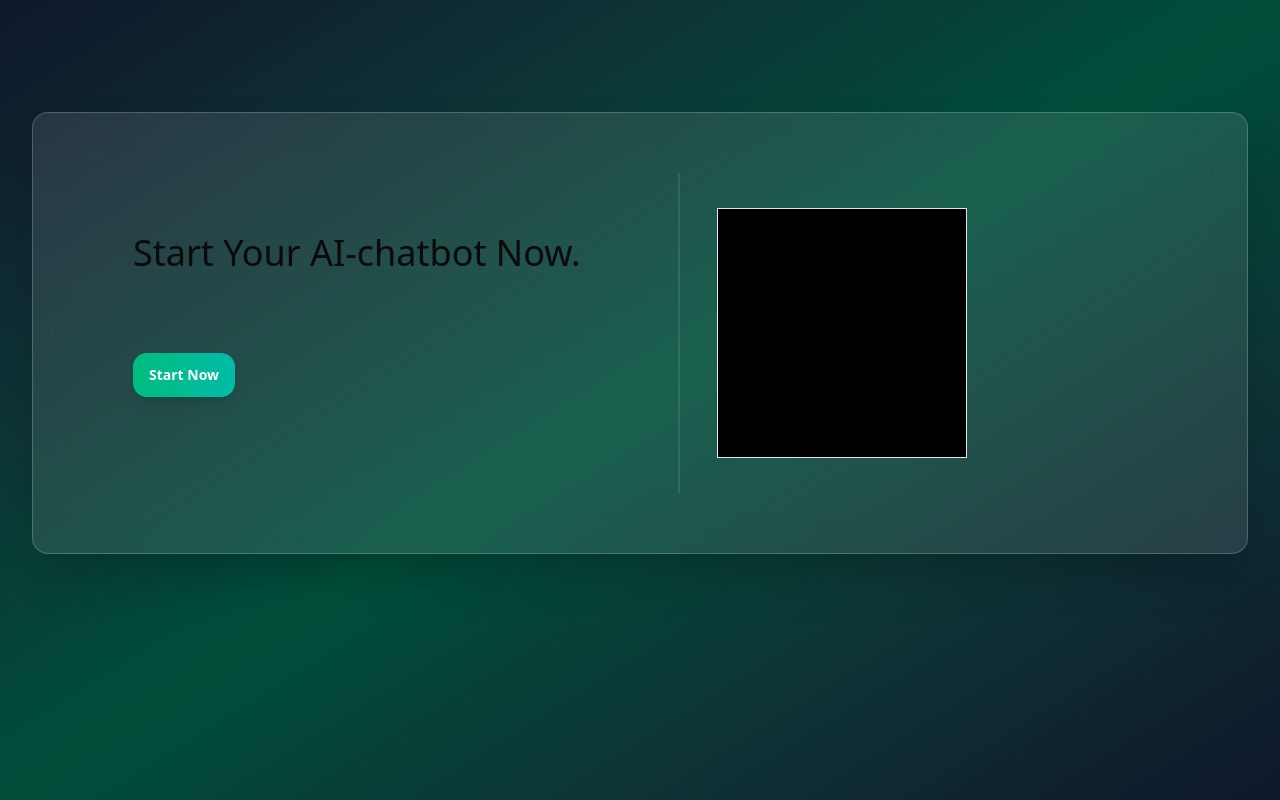
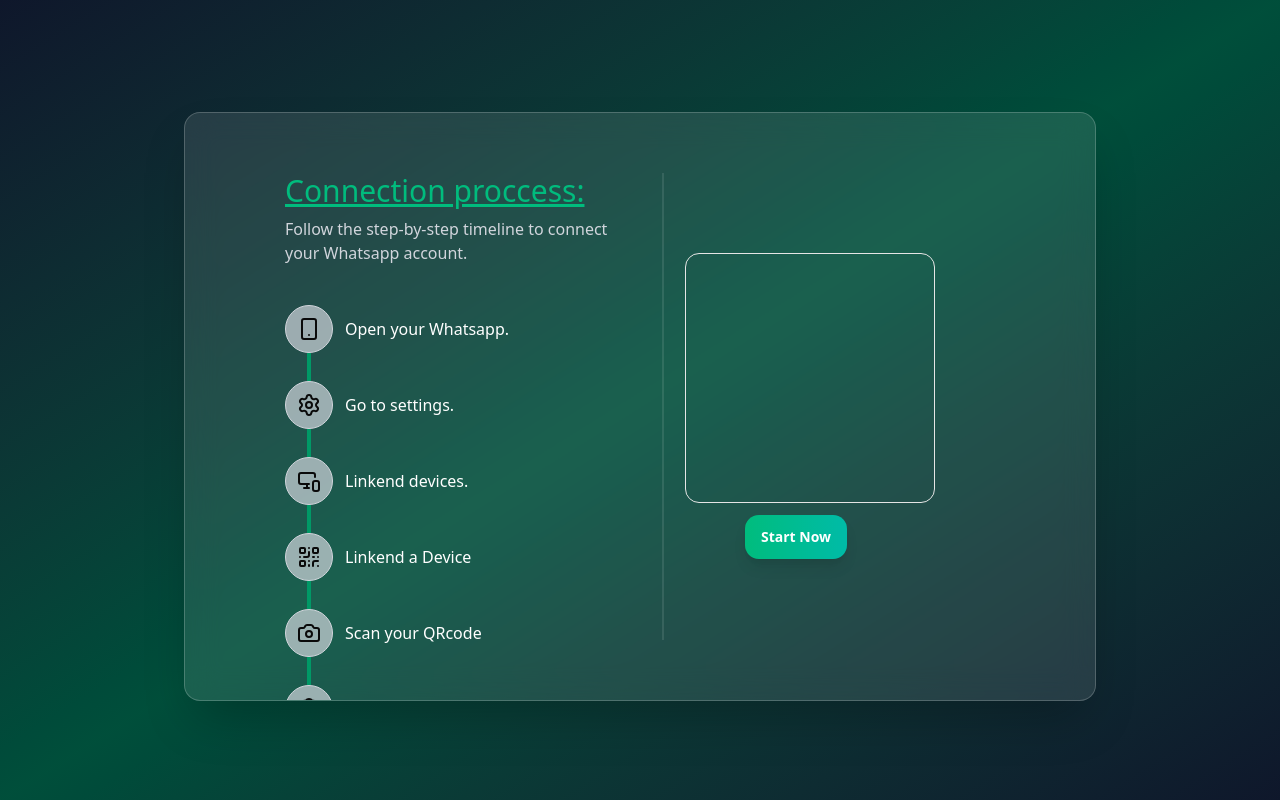
Before and after one commit to medbql/Ai-whatsapp-bot, a Next.js app in the folder frontend/: page / in a window 1280 px wide. Built offline with nearby package versions, Linux system fonts and the light colour scheme.

Commit message:
use different session and update front

```diff
--- a/frontend/app/page.tsx
+++ b/frontend/app/page.tsx
@@ -3,6 +3,7 @@ import { Button } from "@/components/ui/button";
 import QRCode from "react-qr-code";
 import { useEffect, useState } from "react";
 import { api } from "@/axios/config";
+import { Camera, MonitorSmartphone, Phone, QrCode, Settings, Smartphone, Verified } from "lucide-react";
 
 export default function Home() {
   const [startSession, setStartSession] = useState(false);
@@ -12,7 +13,7 @@ export default function Home() {
     const getQrCode = async () => {
       console.log('start req...')
       try {
-        const response = await api.get('/');
+        const response = await api.post('/linkDevice', { sessionName: 'med2' });
         console.log(response)
         setQr(response.data.code);
 
@@ -29,15 +30,70 @@ export default function Home() {
 
   return (
     <div className="min-h-screen h-screen bg-gradient-to-br from-slate-900 via-emerald-900 to-slate-900 p-4 md:p-8">
-      <div className="bg-white/10 h-[60%] flex justify-between items-center mt-20 p-15 backdrop-blur-lg rounded-2xl shadow-2xl overflow-hidden border border-white/20">
-        <div className="h-full w-1/2 pt-15 pl-10 ">
-          <h1 className="text-4xl font-medium mb-20">Start Your AI-chatbot Now.</h1>
-          <Button onClick={() => setStartSession(!startSession)} className="h-11 bg-gradient-to-r from-emerald-500 to-teal-500 text-white font-semibold rounded-xl hover:from-emerald-600 hover:to-teal-600 transform hover:scale-105 transition-all duration-200 shadow-lg hover:shadow-xl" >Start Now</Button>
+      <div className="bg-white/10 w-3/4 h-[80%] mx-auto flex justify-between items-center mt-20 p-15 backdrop-blur-lg rounded-2xl shadow-2xl overflow-hidden border border-white/20">
+        <div className="h-full w-1/2 pt-0 pl-10 ">
+
+          <h1 className="text-3xl font-medium mb-2 text-emerald-500 underline">Connection proccess:</h1>
+          <p className="text-gray-300 mb-10">Follow the step-by-step timeline to connect your Whatsapp account. </p>
+
+          <span className="flex items-center ">
+            <div className="w-12 h-12 flex justify-center items-center border border-gray-300 rounded-full bg-gray-300/70"><Smartphone className="size-6" /> </div>
+            <p className="ml-3 text-white " >Open your Whatsapp.</p>
+          </span>
+          <div className=" w-12 h-7 flex justify-center" >
+            <div className="w-1 h-full bg-emerald-600 shadow-lg" ></div>
+          </div>
+
+          <span className="flex items-center ">
+            <div className="w-12 h-12 flex justify-center items-center border border-gray-300 rounded-full bg-gray-300/70"><Settings className="size-6" /> </div>
+            <p className="ml-3 text-white " >Go to settings.</p>
+          </span>
+          <div className=" w-12 h-7 flex justify-center" >
+            <div className="w-1 h-full bg-emerald-600 shadow-lg" ></div>
+          </div>
+
+          <span className="flex items-center ">
+            <div className="w-12 h-12 flex justify-center items-center border border-gray-300 rounded-full bg-gray-300/70"><MonitorSmartphone className="size-6" /> </div>
+            <p className="ml-3 text-white " >Linkend devices.</p>
+          </span>
+          <div className=" w-12 h-7 flex justify-center" >
+            <div className="w-1 h-full bg-emerald-600 shadow-lg" ></div>
+          </div>
+
+          <span className="flex items-center ">
+            <div className="w-12 h-12 flex justify-center items-center border border-gray-300 rounded-full bg-gray-300/70"><QrCode className="size-6" /> </div>
+            <p className="ml-3 text-white " >Linkend a Device</p>
+          </span>
+          <div className=" w-12 h-7 flex justify-center" >
+            <div className="w-1 h-full bg-emerald-600 shadow-lg" ></div>
+          </div>
+
+          <span className="flex items-center ">
+            <div className="w-12 h-12 flex justify-center items-center border border-gray-300 rounded-full bg-gray-300/70"><Camera className="size-6" /> </div>
+            <p className="ml-3 text-white " >Scan your QRcode</p>
+          </span>
+          <div className=" w-12 h-7 flex justify-center" >
+            <div className="w-1 h-full bg-emerald-600 shadow-lg" ></div>
+          </div>
+
+          <span className="flex items-center ">
+            <div className="w-12 h-12 flex justify-center items-center border border-gray-300 rounded-full bg-gray-300/70"><Verified className="size-6" /> </div>
+            <p className="ml-3 text-white " >Confirme connection</p>
+          </span>
+
+
+
+
+
+
         </div>
         <div className="bg-white/10 w-0.5 h-full"></div>
-        <div className={` ${!startSession && 'bg-black'}  h-[250px] w-[250px] border mr-55`}>
+        <div >
+          <div className={` ${!startSession && 'bg-transparent'}  h-[250px] w-[250px] border rounded-xl overflow-hidden mb-3 mr-25`}>
 
-          {startSession && <QRCode size={248} value={qr || ''} />}
+            {startSession && <QRCode size={248} value={qr || ''} />}
+          </div>
+          <Button onClick={() => setStartSession(!startSession)} className="h-11 ml-15  bg-gradient-to-r from-emerald-500 to-teal-500 text-white font-semibold rounded-xl hover:from-emerald-600 hover:to-teal-600 transform hover:scale-105 transition-all duration-200 shadow-lg hover:shadow-xl" >Start Now</Button>
         </div>
       </div>
     </div >
--- a/frontend/axios/config.ts
+++ b/frontend/axios/config.ts
@@ -1,7 +1,7 @@
 import axios from "axios";
 
 export const api = axios.create({
-  baseURL: 'http://localhost:8080',
+  baseURL: 'http://localhost:8080/',
   headers: {
     'Content-Type': 'application/json',
   }
```
Also changed, not shown: 2 other files (tests, documents, lock files or other folders).
